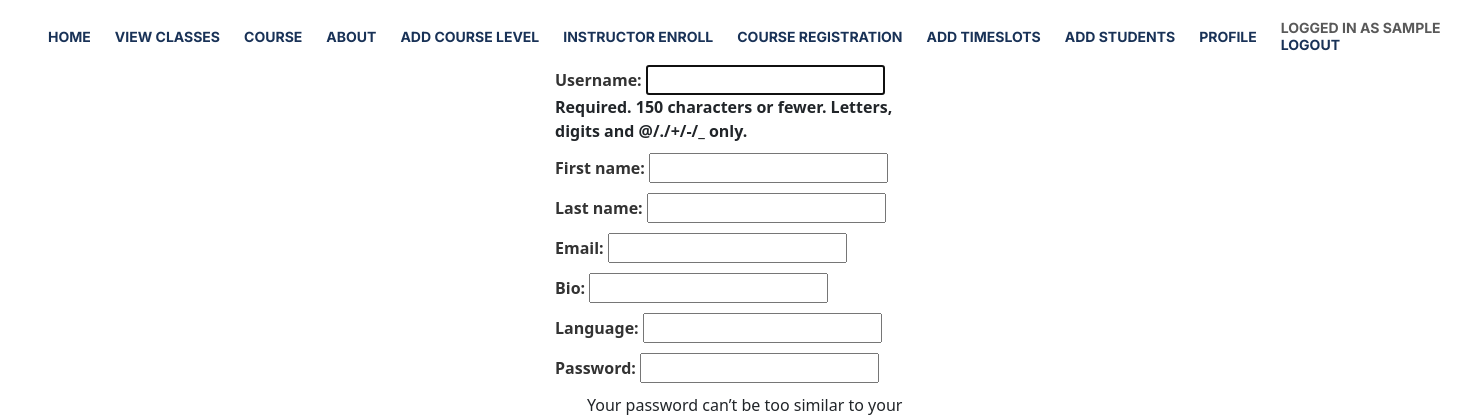
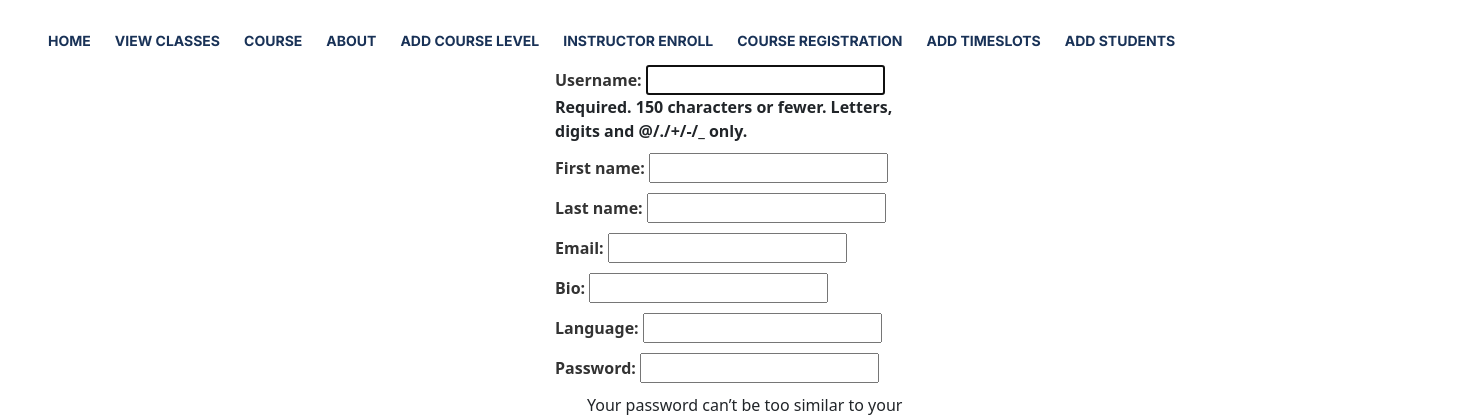
Before and after one commit to RH0IS/GENIO-TECH, a Django app: page /login/redirect/ in a window 1480 px wide. Shown: the part 231-650 px from the top of the page. Run offline with Django 4.2, Linux system fonts and the light colour scheme; the visitor is signed in with stand-in values (Sample User, id 1); some libraries are stand-ins or nearby versions.

Commit message:
fahim | main | styling changes for view classroom and removed redundant navbar button

```diff
--- a/templates/genioapp/base0.html
+++ b/templates/genioapp/base0.html
@@ -102,14 +102,12 @@
                         <a href="{% url 'genioapp:admin_students_list' %}">Add Students</a>
                     </div>
                     {% endif %}
-                    <div class="text-wrapper-15">
-                        <a href="{% url 'genioapp:user_profile' %}">Profile</a>
-                    </div>
-                    <div class="text-wrapper-15">
-                        <span class="navbar-text">Logged in as {{user.username}}</span>
-                        <br />
-                        <a href="{% url 'genioapp:logout' %}">Logout</a>
-                    </div>
+
+{#                    <div class="text-wrapper-15">#}
+{#                        <span class="navbar-text">Logged in as {{user.username}}</span>#}
+{#                        <br />#}
+{#                        <a href="{% url 'genioapp:logout' %}">Logout</a>#}
+{#                    </div>#}
                 </div>
                 {% endif %}
             </div>
--- a/templates/genioapp/join_classroom.html
+++ b/templates/genioapp/join_classroom.html
@@ -1,12 +1,14 @@
 <!-- about.html -->
 {% extends 'genioapp/base0.html' %}
+
 {% block content %}
+{% load static %}
 <body>
         <ul>
             {% for room in rooms %}
               <li id="room-{{ room.id }}">{{ room.room_name }} <br>
                   from {{ room.start_datetime }} to {{ room.end_datetime }}<br>
-              <button name ="join" id="join" onclick="handleJoin({{ room.id }})">join</button></li>
+              <button name ="join" id="join" class="btn-primary" onclick="handleJoin({{ room.id }})">Join Class</button></li>
             {% endfor %}
           </ul>
 
```
